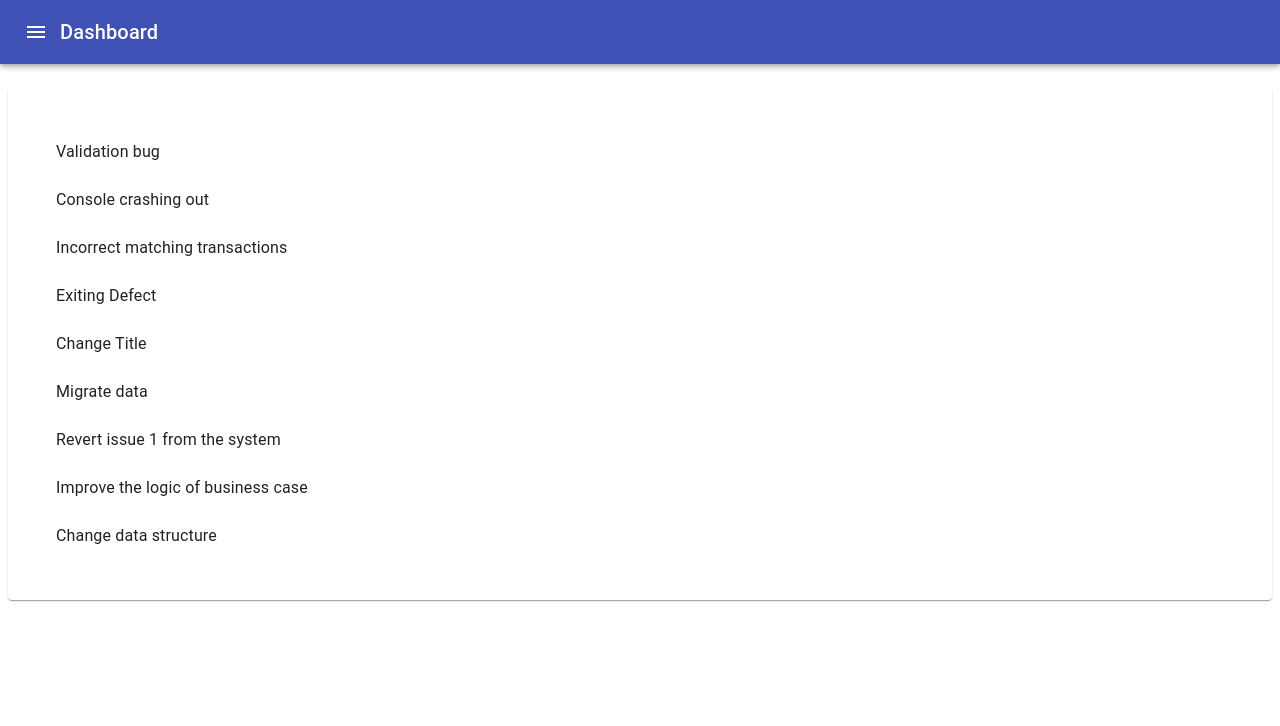
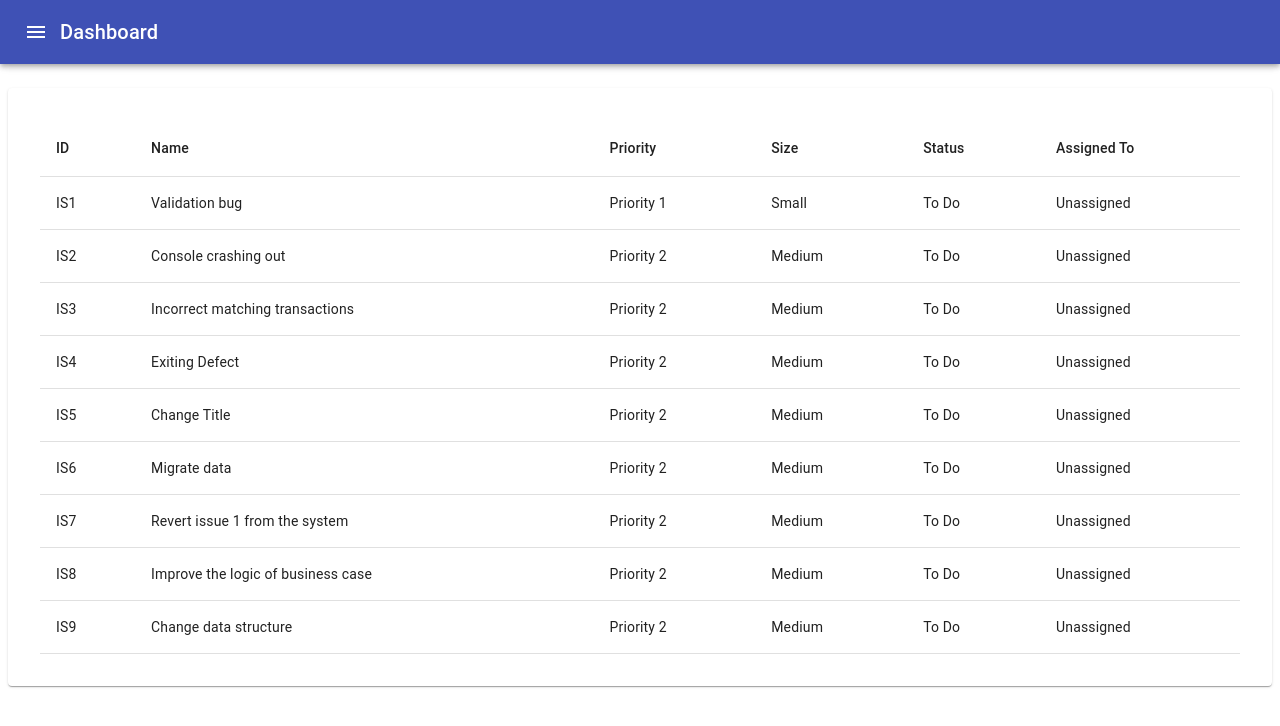
Before and after one commit to khanh1202/issuebacklog, a React (Create React App) app: page / in a window 1280 px wide. Shown: the top 726 px of the page. Built offline with nearby package versions, Linux system fonts and the light colour scheme.

Commit message:
feat: Issues table

```diff
--- a/src/App.tsx
+++ b/src/App.tsx
@@ -1,5 +1,5 @@
 import * as React from 'react';
-import { RoutesManager } from 'components/RoutesManager/RoutesManager';
+import { RoutesManager } from 'components/RoutesManager';
 
 const App: React.FC = () => <RoutesManager />;
 
--- a/src/components/Issues.tsx
+++ /dev/null
@@ -1,48 +0,0 @@
-import * as React from 'react';
-import { issues, IIssue } from 'services/DummyIssueService';
-import { List, ListItem, ListItemText } from '@material-ui/core';
-import { withRouter, WithRouterProps, RouteComponentProps } from 'react-router';
-
-interface IIssuesState {
-  issues: IIssue[];
-}
-
-class Issues extends React.Component<RouteComponentProps, IIssuesState> {
-  state: IIssuesState = {
-    issues: []
-  };
-
-  componentDidMount() {
-    this.setState({
-      issues
-    });
-  }
-
-  createIssueClickHandler = (issue: IIssue) => () => {
-    const { history } = this.props;
-
-    history.push(`/issues/${issue._id}`);
-  };
-
-  render() {
-    const { issues } = this.state;
-
-    return (
-      <List>
-        {issues.map(issue => (
-          <ListItem>
-            <ListItemText
-              primary={issue.name}
-              onClick={this.createIssueClickHandler(issue)}
-            />
-          </ListItem>
-        ))}
-      </List>
-    );
-  }
-}
-
-//TODO: Research HOC / Higher Order Component
-const WrappedIssues = withRouter(Issues);
-
-export default WrappedIssues;
--- /dev/null
+++ b/src/components/Issues/Issues.tsx
@@ -0,0 +1,73 @@
+import * as React from 'react';
+import { issues, IIssue } from 'services/DummyIssueService';
+import {
+  Table,
+  TableBody,
+  TableCell,
+  TableHead,
+  TableRow
+} from '@material-ui/core';
+
+import { withRouter, RouteComponentProps } from 'react-router';
+
+interface IIssuesState {
+  issues: IIssue[];
+}
+
+export class Issues extends React.Component<RouteComponentProps, IIssuesState> {
+  state: IIssuesState = {
+    issues: []
+  };
+
+  componentDidMount() {
+    this.setState({
+      issues
+    });
+  }
+
+  createIssueClickHandler = (issue: IIssue) => () => {
+    const { history } = this.props;
+
+    history.push(`/issues/${issue._id}`);
+  };
+
+  render() {
+    const { issues } = this.state;
+
+    return (
+      <Table>
+        <TableHead>
+          <TableRow>
+            <TableCell>ID</TableCell>
+            <TableCell>Name</TableCell>
+            <TableCell>Priority</TableCell>
+            <TableCell>Size</TableCell>
+            <TableCell>Status</TableCell>
+            <TableCell>Assigned To</TableCell>
+          </TableRow>
+        </TableHead>
+        <TableBody>
+          {issues.map(issue => (
+            <TableRow
+              key={issue._id}
+              onClick={this.createIssueClickHandler(issue)}
+              hover
+            >
+              <TableCell>{issue._id}</TableCell>
+              <TableCell>{issue.name}</TableCell>
+              <TableCell>{issue.priority.name}</TableCell>
+              <TableCell>{issue.size.name}</TableCell>
+              <TableCell>{issue.status.name}</TableCell>
+              <TableCell>{issue.assignedTo.name}</TableCell>
+            </TableRow>
+          ))}
+        </TableBody>
+      </Table>
+    );
+  }
+}
+
+//TODO: Research HOC / Higher Order Component
+export const WrappedIssues = withRouter(Issues);
+
+// export default WrappedIssues;
--- /dev/null
+++ b/src/components/Issues/IssuesTable/index.ts
@@ -0,0 +1 @@
+export * from './IssuesTable';
--- /dev/null
+++ b/src/components/Issues/index.ts
@@ -0,0 +1 @@
+export * from './Issues';
--- a/src/components/RoutesManager/RoutesManager.tsx
+++ b/src/components/RoutesManager/RoutesManager.tsx
@@ -18,7 +18,7 @@ export const RoutesManager: React.FC = () => (
   <BrowserRouter>
     <Switch>
       {routes.map(({ url, component }) => (
-        <Route exact path={url} component={component} />
+        <Route key={url} exact path={url} component={component} />
       ))}
     </Switch>
   </BrowserRouter>
--- /dev/null
+++ b/src/components/RoutesManager/index.ts
@@ -0,0 +1 @@
+export * from './RoutesManager';
--- a/src/pages/DashboardPage/DashboardPage.tsx
+++ b/src/pages/DashboardPage/DashboardPage.tsx
@@ -1,9 +1,9 @@
 import * as React from 'react';
 import { DefaultLayout } from 'layouts/DefaultLayout';
-import Issues from 'components/Issues';
+import { WrappedIssues } from 'components/Issues';
 
 export const DashboardPage: React.FC = () => (
   <DefaultLayout title="Dashboard">
-    <Issues />
+    <WrappedIssues />
   </DefaultLayout>
 );
```
Also changed, not shown: src/components/Issues/IssuesTable/IssuesTable.tsx (renamed from src/components/IssuesTable.tsx).
